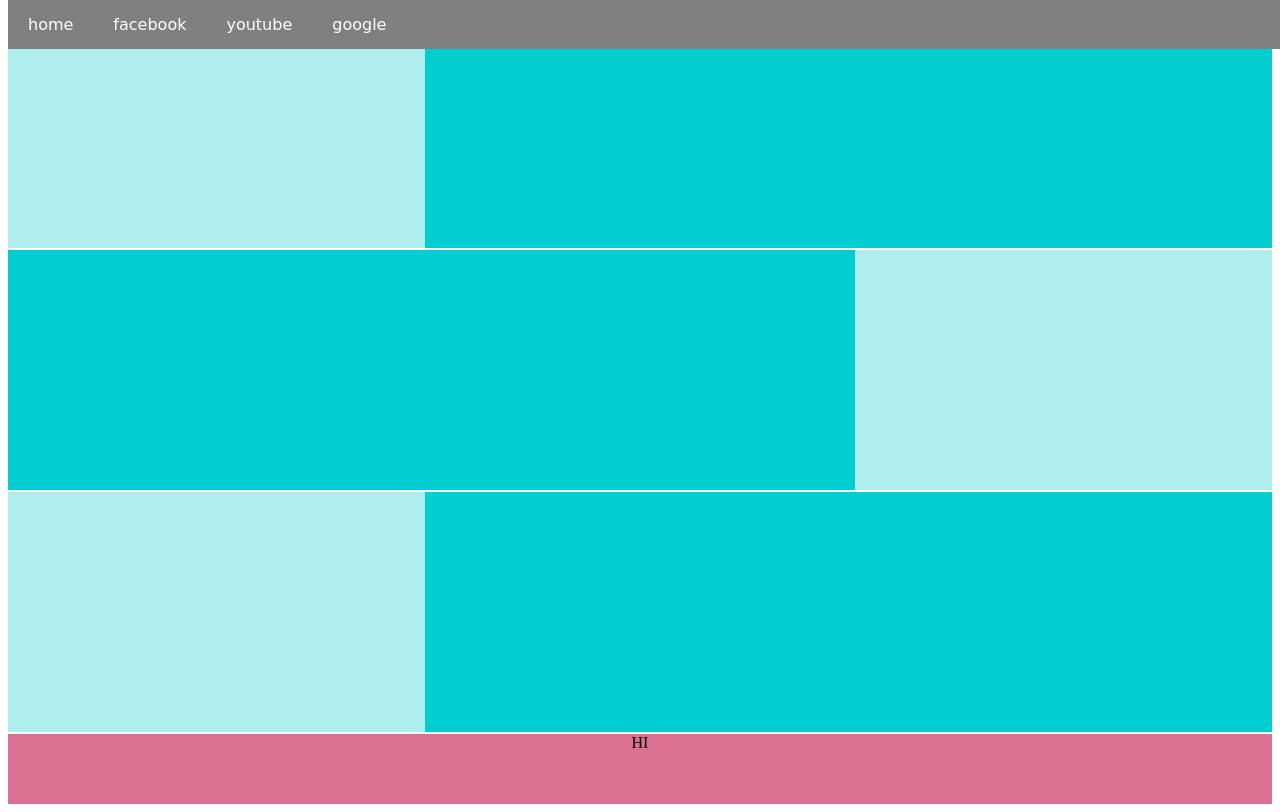
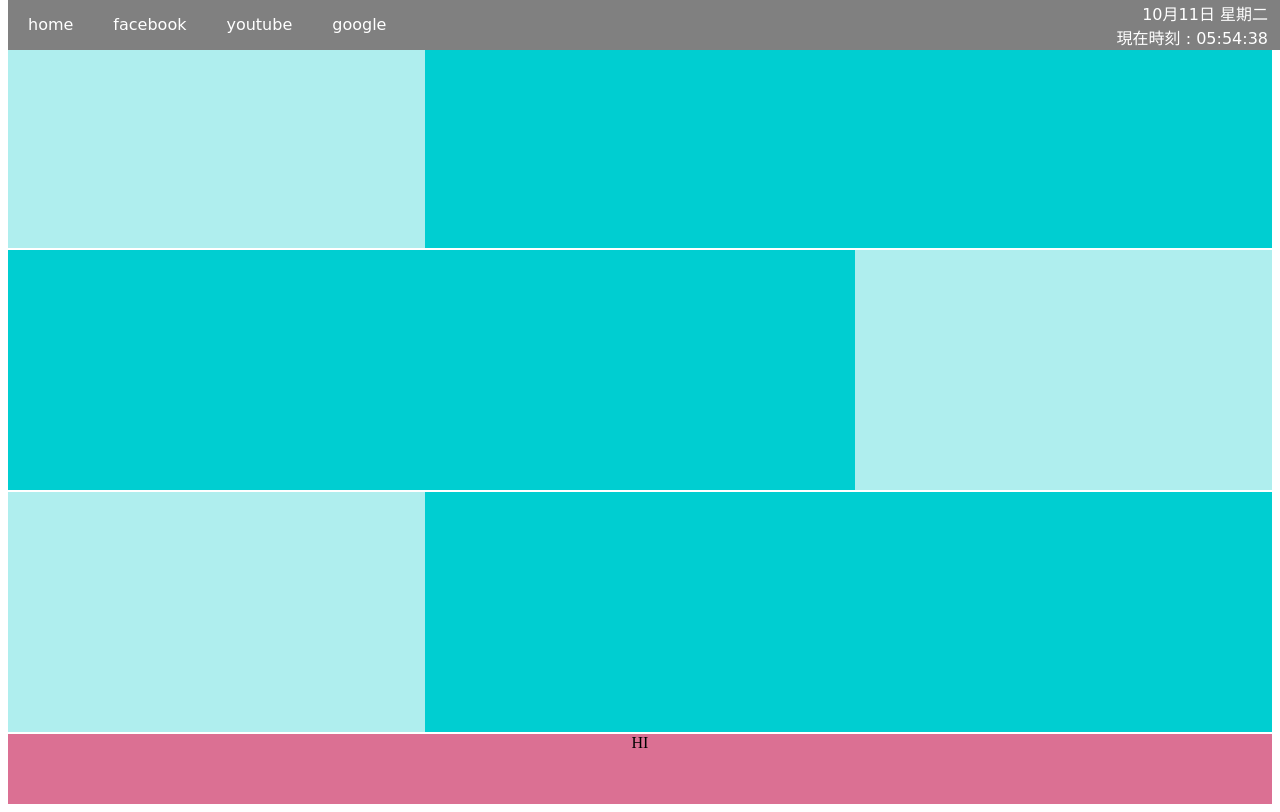
Before and after one commit to ivyhsu930/NTU-Project-1, a plain HTML site: page codepen/index.html in a window 1280 px wide. Drawn offline with Linux system fonts and the light colour scheme.

Commit message:
add timer

```diff
--- a/codepen/index.html
+++ b/codepen/index.html
@@ -14,6 +14,7 @@
       <li><a href="facebook.com">facebook</a></li>
       <li><a href="youtube.com">youtube</a></li>
       <li><a href="google.com">google</a></li>
+      <li><li id="time"><a href="javascript:mytimer()"></a></li>
     </ul>
   </div>
   <div id="big-pic">
```
